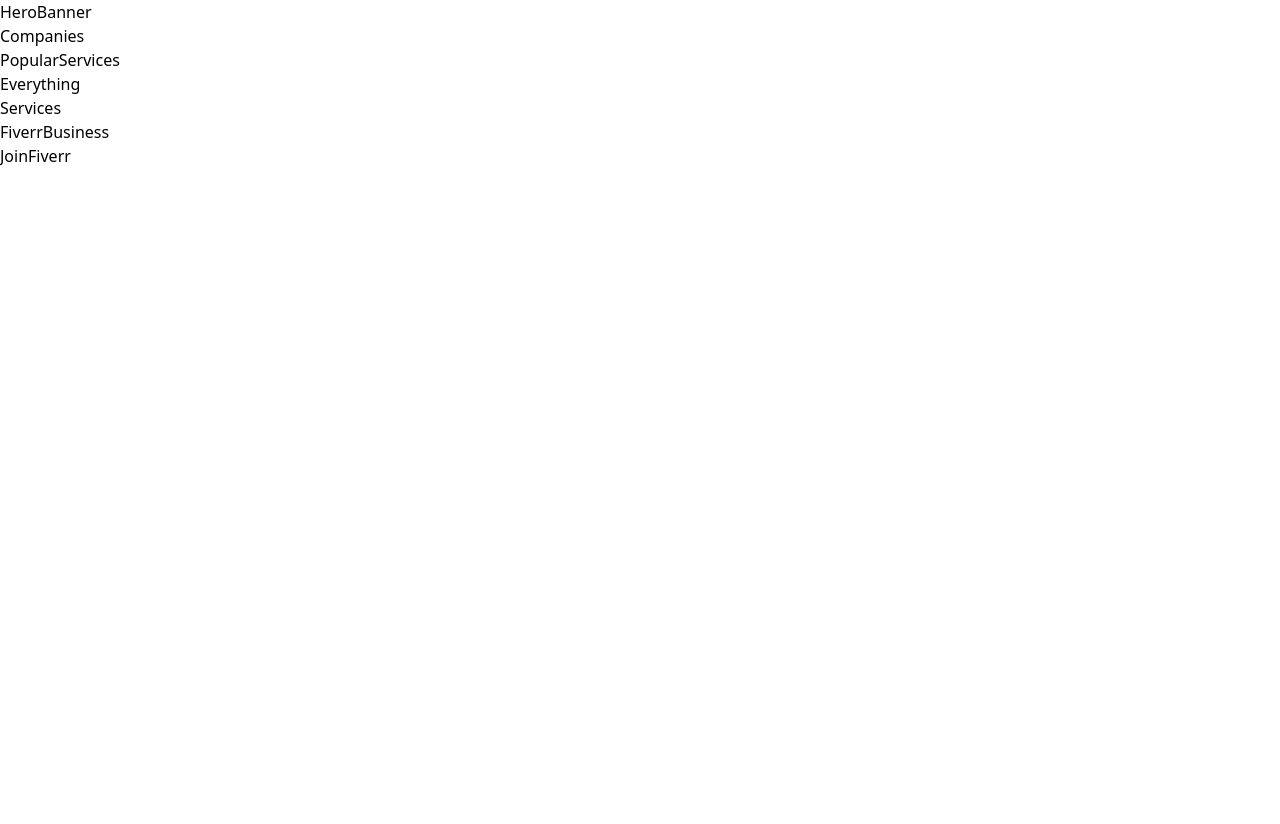
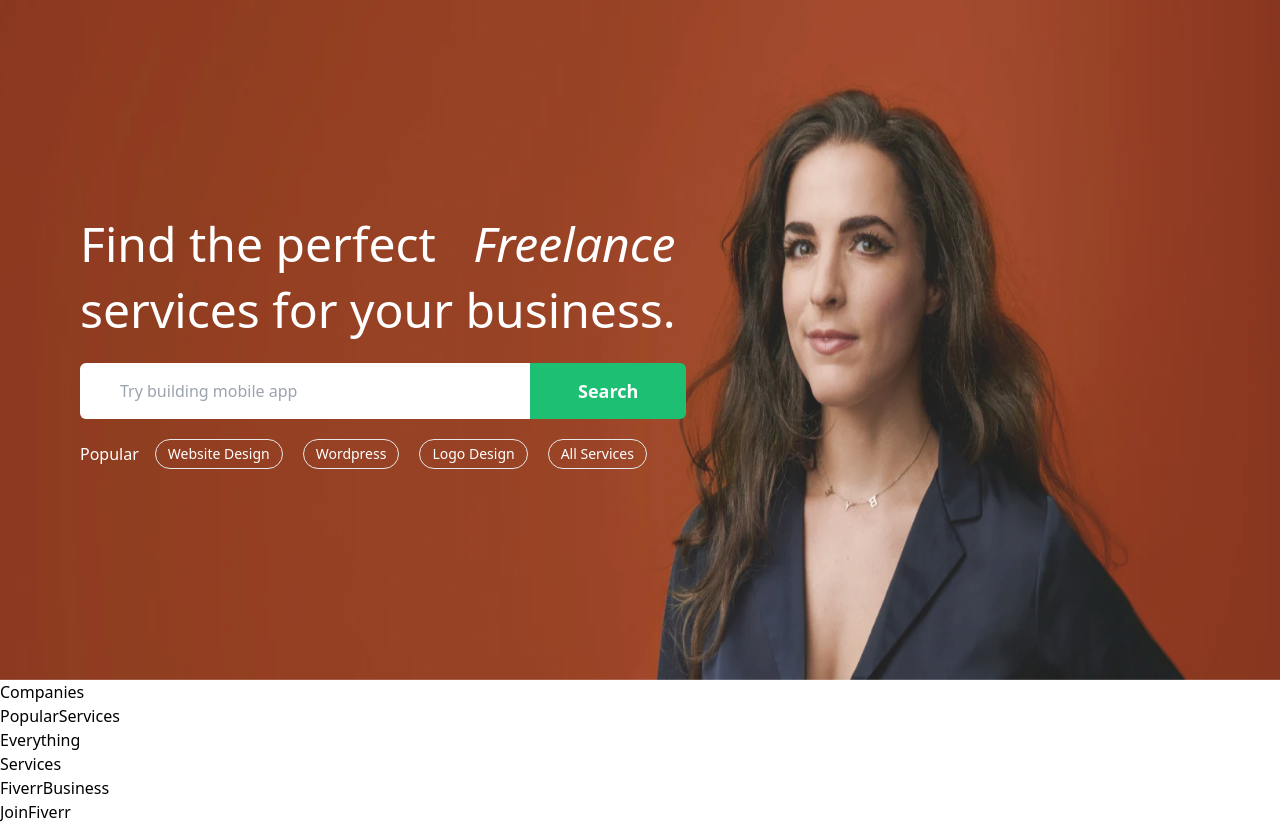
Before and after one commit to AmanJain011/fiverr_clone, a Next.js app in the folder client/: page / in a window 1280 px wide. Before the commit the page ends 800 px from the top, so only its background shows below. Built offline with nearby package versions, Linux system fonts and the light colour scheme.

Commit message:
Creating HeroBanner

```diff
--- a/client/src/components/HeroBanner.jsx
+++ b/client/src/components/HeroBanner.jsx
@@ -1,9 +1,72 @@
-import React from 'react'
+import Image from 'next/image';
+import React, { useEffect, useState } from 'react'
+
 
 function HeroBanner() {
+  const [image, setImage]=useState(1);
+
+  useEffect(()=>{
+    const interval=setInterval(()=>{
+      setImage(image>=6? 1 : image+1)
+    }, 1000)
+    return ()=>clearInterval(interval)
+  }, [image])
+
   return (
-    <div>
-      HeroBanner
+    <div className='h-[680px] relative bg-cover'>
+      <div className='w-[110vw] absolute h-full top-0 right-0 transition-opacity z-0'>
+        <Image alt='hero' src='/bg-hero1.webp' fill
+        className={`${image === 1 ? "opacity-100" : "opacity-0"} transition-all duration-1000`}
+        />
+        <Image alt='hero' src='/bg-hero2.webp' fill
+        className={`${image === 2 ? "opacity-100" : "opacity-0"} transition-all duration-1000`}
+        />
+        <Image alt='hero' src='/bg-hero3.webp' fill
+        className={`${image === 3 ? "opacity-100" : "opacity-0"} transition-all duration-1000`}
+        />
+        <Image alt='hero' src='/bg-hero4.webp' fill
+        className={`${image === 4 ? "opacity-100" : "opacity-0"} transition-all duration-1000`}
+        />
+        <Image alt='hero' src='/bg-hero5.webp' fill
+        className={`${image === 5 ? "opacity-100" : "opacity-0"} transition-all duration-1000`}
+        />
+        <Image alt='hero' src='/bg-hero6.webp' fill
+        className={`${image === 6 ? "opacity-100" : "opacity-0"} transition-all duration-1000`}
+        />
+      </div>
+      <div className='z-1 relative w-[650px] flex justify-center flex-col h-full gap-5 ml-20'>
+        <h1 className='text-white text-5xl leading-snug'>
+          Find the perfect &nbsp; <i>Freelance</i><br/> services for your
+          business.
+        </h1>
+        <div className='flex align-middle'>
+          <div className='relative'>
+            <input type='text' placeholder='Try building mobile app'
+            className='h-14 w-[450px] rounded-l-md pl-10'
+            />
+          </div>
+          <button className='text-lg text-white px-12 rounded-r-md bg-[#1DBF73] font-semibold'>
+            Search
+          </button>
+        </div>
+        <div className='flex items-center gap-4 text-white'>
+          Popular {" "}
+          <ul className='flex gap-5'>
+            <li className='border rounded-full hover:bg-white hover:text-black transition-all duration-300 px-3 text-sm py-1 cursor-pointer'>
+              Website Design
+            </li>
+            <li className='border rounded-full hover:bg-white hover:text-black transition-all duration-300 px-3 text-sm py-1 cursor-pointer'>
+              Wordpress
+            </li>
+            <li className='border rounded-full hover:bg-white hover:text-black transition-all duration-300 px-3 text-sm py-1 cursor-pointer'>
+              Logo Design
+            </li>
+            <li className='border rounded-full hover:bg-white hover:text-black transition-all duration-300 px-3 text-sm py-1 cursor-pointer'>
+              All Services
+            </li>
+          </ul>
+        </div>
+      </div>
     </div>
   )
 }
--- a/client/src/pages/_app.jsx
+++ b/client/src/pages/_app.jsx
@@ -1,5 +1,9 @@
 import '@/styles/globals.css'
 
 export default function App({ Component, pageProps }) {
-  return <Component {...pageProps} />
+  return(
+    <div className='w-full mx-auto mb-auto'>
+      <Component {...pageProps} />
+    </div>
+  )
 }
```
